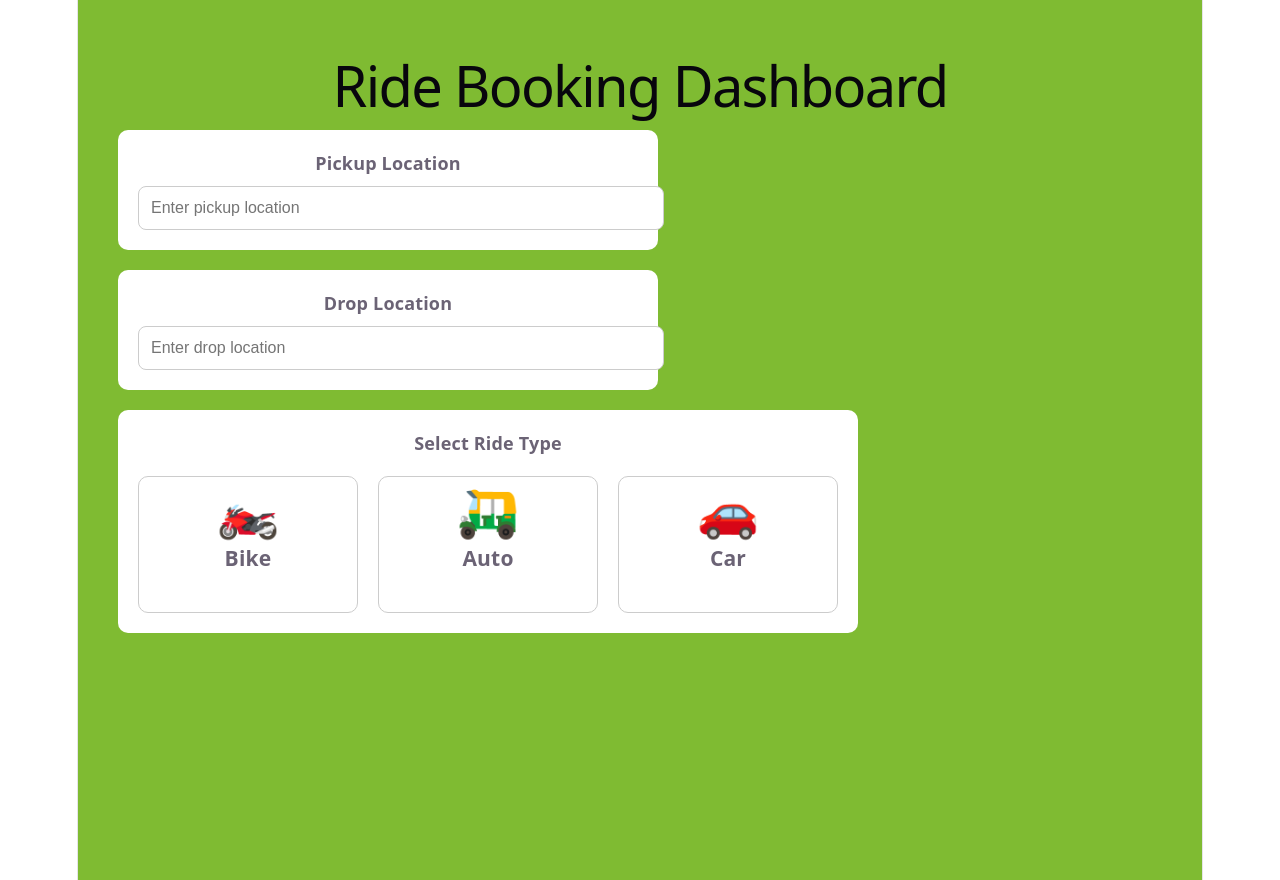
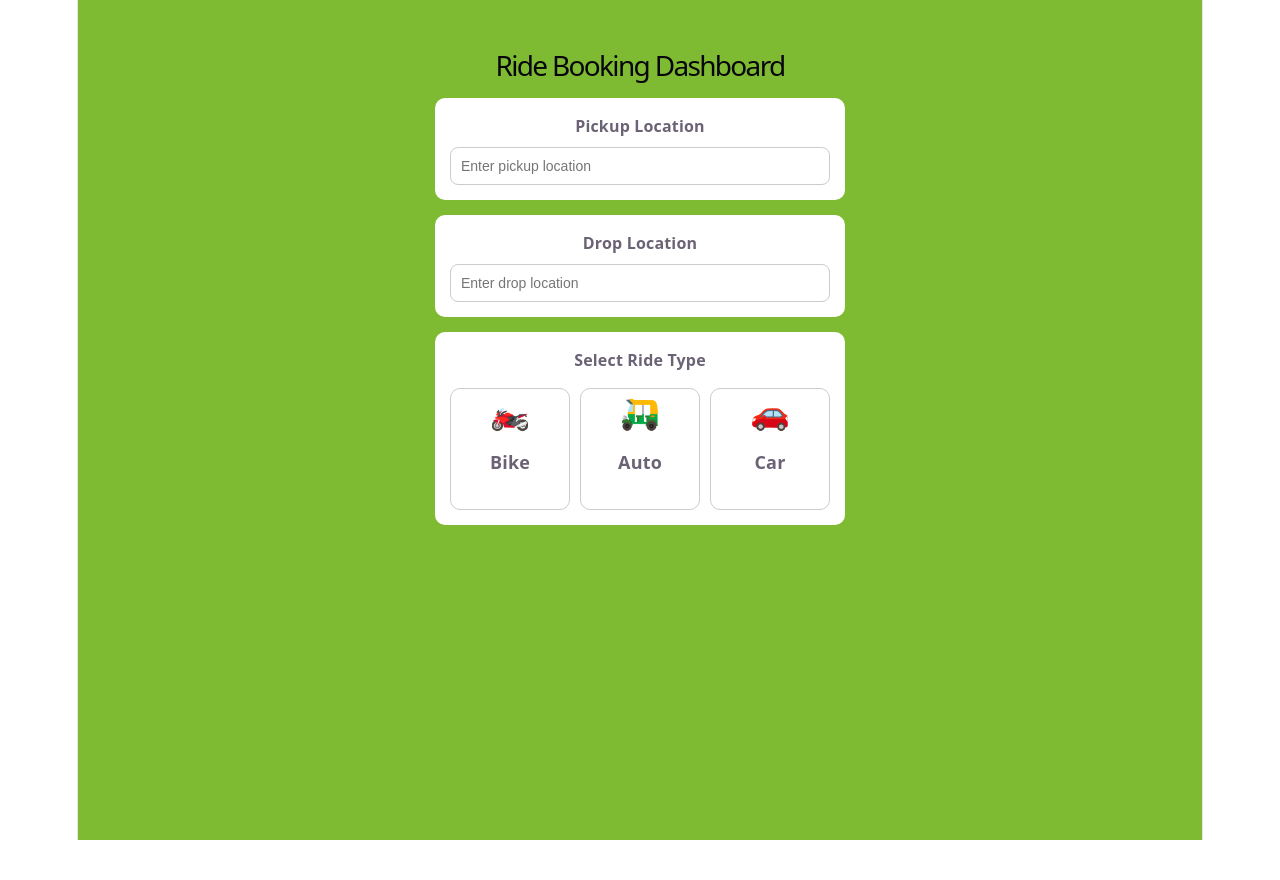
Before and after one commit to Varshithapenupothula13/full-stack-assessment, a React (Vite) app in the folder client/: page /dashboard in a window 1280 px wide. After the commit the page ends 840 px from the top, so only its background shows below. Built offline with nearby package versions, Linux system fonts and the light colour scheme.

Commit message:
improve dashboard layout and ride selection UI

```diff
--- a/client/src/pages/Dashboard.jsx
+++ b/client/src/pages/Dashboard.jsx
@@ -9,26 +9,35 @@ function Dashboard() {
       style={{
         minHeight: "100vh",
         background: "#7fbb32",
-        padding: "40px",
+        padding: "20px",
       }}
     >
-      <h1>Ride Booking Dashboard</h1>
+      <h1
+        style={{
+          fontSize: "28px",
+          textAlign: "center",
+          marginBottom: "20px",
+        }}
+      >
+        Ride Booking Dashboard
+      </h1>
 
       {/* Pickup */}
       <div
         style={{
           background: "white",
-          padding: "20px",
+          padding: "15px",
           borderRadius: "10px",
-          marginTop: "20px",
-          maxWidth: "500px",
+          margin: "15px auto",
+          maxWidth: "380px",
         }}
       >
         <label
           style={{
             fontWeight: "bold",
             display: "block",
-            marginBottom: "10px",
+            marginBottom: "8px",
+            fontSize: "16px",
           }}
         >
           Pickup Location
@@ -41,10 +50,11 @@ function Dashboard() {
           onChange={(e) => setPickup(e.target.value)}
           style={{
             width: "100%",
-            padding: "12px",
+            padding: "10px",
             borderRadius: "8px",
             border: "1px solid #ccc",
-            fontSize: "16px",
+            fontSize: "14px",
+            boxSizing: "border-box",
           }}
         />
       </div>
@@ -53,17 +63,18 @@ function Dashboard() {
       <div
         style={{
           background: "white",
-          padding: "20px",
+          padding: "15px",
           borderRadius: "10px",
-          marginTop: "20px",
-          maxWidth: "500px",
+          margin: "15px auto",
+          maxWidth: "380px",
         }}
       >
         <label
           style={{
             fontWeight: "bold",
             display: "block",
-            marginBottom: "10px",
+            marginBottom: "8px",
+            fontSize: "16px",
           }}
         >
           Drop Location
@@ -76,10 +87,11 @@ function Dashboard() {
           onChange={(e) => setDrop(e.target.value)}
           style={{
             width: "100%",
-            padding: "12px",
+            padding: "10px",
             borderRadius: "8px",
             border: "1px solid #ccc",
-            fontSize: "16px",
+            fontSize: "14px",
+            boxSizing: "border-box",
           }}
         />
       </div>
@@ -88,17 +100,19 @@ function Dashboard() {
       <div
         style={{
           background: "white",
-          padding: "20px",
+          padding: "15px",
           borderRadius: "10px",
-          marginTop: "20px",
-          maxWidth: "700px",
+          margin: "15px auto",
+          maxWidth: "380px",
         }}
       >
         <label
           style={{
             fontWeight: "bold",
             display: "block",
-            marginBottom: "20px",
+            marginBottom: "15px",
+            textAlign: "center",
+            fontSize: "16px",
           }}
         >
           Select Ride Type
@@ -107,7 +121,7 @@ function Dashboard() {
         <div
           style={{
             display: "flex",
-            gap: "20px",
+            gap: "10px",
           }}
         >
           <div
@@ -115,13 +129,13 @@ function Dashboard() {
               flex: 1,
               border: "1px solid #ccc",
               borderRadius: "10px",
-              padding: "20px",
+              padding: "10px",
               textAlign: "center",
               cursor: "pointer",
             }}
           >
-            <div style={{ fontSize: "50px" }}>🏍️</div>
-            <h3>Bike</h3>
+            <div style={{ fontSize: "32px" }}>🏍️</div>
+            <h4>Bike</h4>
           </div>
 
           <div
@@ -129,13 +143,13 @@ function Dashboard() {
               flex: 1,
               border: "1px solid #ccc",
               borderRadius: "10px",
-              padding: "20px",
+              padding: "10px",
               textAlign: "center",
               cursor: "pointer",
             }}
           >
-            <div style={{ fontSize: "50px" }}>🛺</div>
-            <h3>Auto</h3>
+            <div style={{ fontSize: "32px" }}>🛺</div>
+            <h4>Auto</h4>
           </div>
 
           <div
@@ -143,13 +157,13 @@ function Dashboard() {
               flex: 1,
               border: "1px solid #ccc",
               borderRadius: "10px",
-              padding: "20px",
+              padding: "10px",
               textAlign: "center",
               cursor: "pointer",
             }}
           >
-            <div style={{ fontSize: "50px" }}>🚗</div>
-            <h3>Car</h3>
+            <div style={{ fontSize: "32px" }}>🚗</div>
+            <h4>Car</h4>
           </div>
         </div>
       </div>
```
